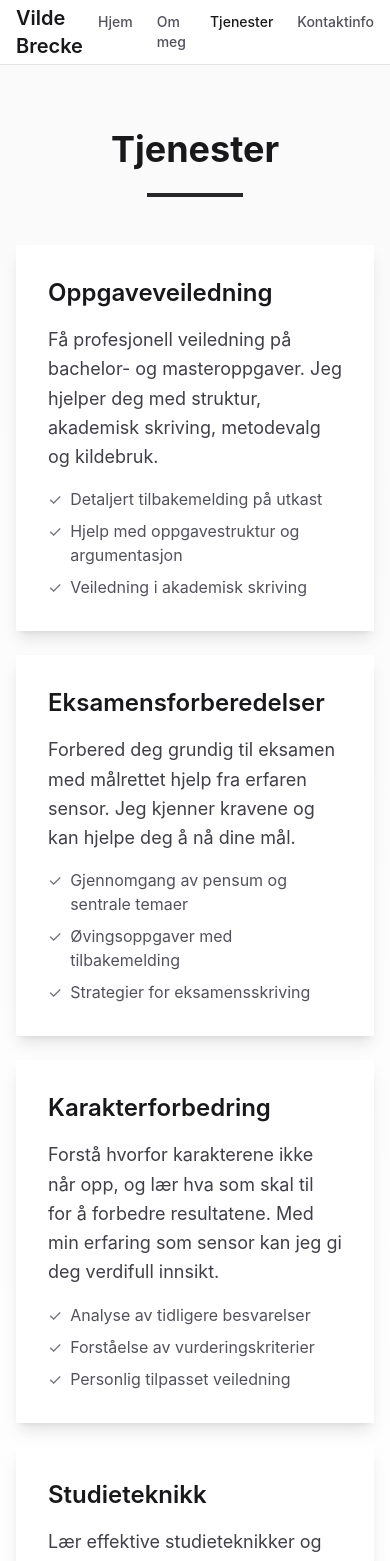
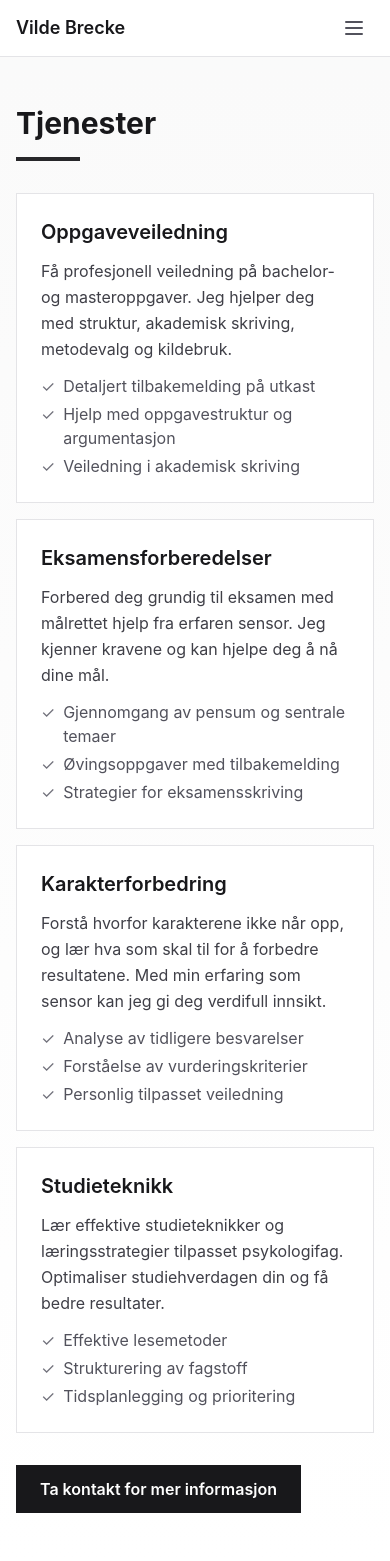
Before and after one commit to lukketsvane/vilde.iverfinne.no, a Next.js app: page /tjenester in a window 390 px wide. Shown: the top 1561 px of the page. Built offline with nearby package versions, Linux system fonts and the light colour scheme.

Commit message:
Add mobile hamburger menu, remove shadows, left-align text, scale down elements, add PWA support
Co-authored-by: lukketsvane <41840333+lukketsvane@users.noreply.github.com>

```diff
--- a/app/components/Navigation.tsx
+++ b/app/components/Navigation.tsx
@@ -2,9 +2,11 @@
 
 import Link from 'next/link';
 import { usePathname } from 'next/navigation';
+import { useState } from 'react';
 
 export default function Navigation() {
   const pathname = usePathname();
+  const [isOpen, setIsOpen] = useState(false);
 
   const navItems = [
     { href: '/', label: 'Hjem' },
@@ -16,11 +18,13 @@ export default function Navigation() {
   return (
     <nav className="bg-white border-b border-zinc-200">
       <div className="max-w-6xl mx-auto px-4 sm:px-6 lg:px-8">
-        <div className="flex justify-between items-center h-16">
-          <Link href="/" className="text-xl font-semibold text-zinc-900">
+        <div className="flex justify-between items-center h-14">
+          <Link href="/" className="text-lg font-semibold text-zinc-900">
             Vilde Brecke
           </Link>
-          <div className="flex gap-6">
+
+          {/* Desktop navigation */}
+          <div className="hidden md:flex gap-6">
             {navItems.map((item) => (
               <Link
                 key={item.href}
@@ -35,7 +39,57 @@ export default function Navigation() {
               </Link>
             ))}
           </div>
+
+          {/* Hamburger button */}
+          <button
+            onClick={() => setIsOpen(!isOpen)}
+            className="md:hidden p-2 text-zinc-600 hover:text-zinc-900"
+            aria-label="Meny"
+          >
+            <svg
+              className="w-6 h-6"
+              fill="none"
+              stroke="currentColor"
+              viewBox="0 0 24 24"
+            >
+              {isOpen ? (
+                <path
+                  strokeLinecap="round"
+                  strokeLinejoin="round"
+                  strokeWidth={2}
+                  d="M6 18L18 6M6 6l12 12"
+                />
+              ) : (
+                <path
+                  strokeLinecap="round"
+                  strokeLinejoin="round"
+                  strokeWidth={2}
+                  d="M4 6h16M4 12h16M4 18h16"
+                />
+              )}
+            </svg>
+          </button>
         </div>
+
+        {/* Mobile navigation */}
+        {isOpen && (
+          <div className="md:hidden border-t border-zinc-200 py-2">
+            {navItems.map((item) => (
+              <Link
+                key={item.href}
+                href={item.href}
+                onClick={() => setIsOpen(false)}
+                className={`block py-2 text-sm font-medium transition-colors hover:text-zinc-900 ${
+                  pathname === item.href
+                    ? 'text-zinc-900'
+                    : 'text-zinc-600'
+                }`}
+              >
+                {item.label}
+              </Link>
+            ))}
+          </div>
+        )}
       </div>
     </nav>
   );
--- a/app/kontakt/page.tsx
+++ b/app/kontakt/page.tsx
@@ -1,45 +1,45 @@
 export default function Kontakt() {
   return (
     <main className="min-h-screen bg-gradient-to-b from-zinc-50 to-white">
-      <div className="max-w-4xl mx-auto px-4 sm:px-6 lg:px-8 py-16 sm:py-24">
-        <div className="text-center mb-12">
-          <h1 className="text-4xl sm:text-5xl font-bold text-zinc-900 mb-6">
+      <div className="max-w-3xl mx-auto px-4 sm:px-6 lg:px-8 py-12 sm:py-16">
+        <div className="mb-8">
+          <h1 className="text-3xl sm:text-4xl font-bold text-zinc-900 mb-4">
             Kontaktinfo
           </h1>
-          <div className="w-24 h-1 bg-zinc-800 mx-auto mb-8"></div>
+          <div className="w-16 h-1 bg-zinc-800 mb-6"></div>
         </div>
 
-        <div className="bg-white shadow-lg p-8 sm:p-12">
-          <div className="mb-8">
-            <h2 className="text-2xl font-semibold text-zinc-900 mb-6">
+        <div className="bg-white border border-zinc-200 p-6 sm:p-8">
+          <div className="mb-6">
+            <h2 className="text-xl font-semibold text-zinc-900 mb-4">
               Ta kontakt
             </h2>
-            <p className="text-lg text-zinc-700 leading-relaxed mb-8">
+            <p className="text-base text-zinc-700 leading-relaxed mb-6">
               Jeg ser frem til å høre fra deg! Ta gjerne kontakt for en uforpliktende samtale
               om hvordan jeg kan hjelpe deg med dine studier.
             </p>
           </div>
 
-          <div className="space-y-6">
-            <div className="border-l-4 border-zinc-800 pl-6 py-3">
-              <h3 className="text-lg font-semibold text-zinc-900 mb-2">
+          <div className="space-y-4">
+            <div className="border-l-4 border-zinc-800 pl-4 py-2">
+              <h3 className="text-base font-semibold text-zinc-900 mb-1">
                 E-post
               </h3>
               <a
                 href="mailto:vilde.brecke@gmail.com"
-                className="text-xl text-zinc-700 hover:text-zinc-900 transition-colors"
+                className="text-lg text-zinc-700 hover:text-zinc-900 transition-colors"
               >
                 vilde.brecke@gmail.com
               </a>
             </div>
 
-            <div className="border-l-4 border-zinc-800 pl-6 py-3">
-              <h3 className="text-lg font-semibold text-zinc-900 mb-2">
+            <div className="border-l-4 border-zinc-800 pl-4 py-2">
+              <h3 className="text-base font-semibold text-zinc-900 mb-1">
                 Telefon
               </h3>
               <a
                 href="tel:+47XXXXXXXX"
-                className="text-xl text-zinc-700 hover:text-zinc-900 transition-colors"
+                className="text-lg text-zinc-700 hover:text-zinc-900 transition-colors"
               >
                 +47 XXX XX XXX
               </a>
@@ -48,8 +48,8 @@ export default function Kontakt() {
               </p>
             </div>
 
-            <div className="border-l-4 border-zinc-800 pl-6 py-3">
-              <h3 className="text-lg font-semibold text-zinc-900 mb-2">
+            <div className="border-l-4 border-zinc-800 pl-4 py-2">
+              <h3 className="text-base font-semibold text-zinc-900 mb-1">
                 Responstid
               </h3>
               <p className="text-zinc-700">
@@ -58,14 +58,14 @@ export default function Kontakt() {
             </div>
           </div>
 
-          <div className="mt-10 p-6 bg-zinc-100">
-            <h3 className="text-lg font-semibold text-zinc-900 mb-3">
+          <div className="mt-8 p-4 bg-zinc-100">
+            <h3 className="text-base font-semibold text-zinc-900 mb-2">
               Når du tar kontakt
             </h3>
-            <p className="text-zinc-700 mb-3">
+            <p className="text-zinc-700 mb-2">
               Fortell gjerne litt om:
             </p>
-            <ul className="space-y-2 text-zinc-700">
+            <ul className="space-y-1 text-zinc-700">
               <li className="flex items-start">
                 <span className="text-zinc-500 mr-2">•</span>
                 <span>Hva du studerer og på hvilket nivå</span>
--- a/app/layout.tsx
+++ b/app/layout.tsx
@@ -1,10 +1,23 @@
-import type { Metadata } from "next";
+import type { Metadata, Viewport } from "next";
 import "./globals.css";
 import Navigation from "./components/Navigation";
 
 export const metadata: Metadata = {
   title: "Vilde Brecke - Psykologhjelp for studenter",
   description: "Få veiledning og tilbakemelding på oppgaver, eksamensforberedelser og karakterforbedring fra ph.d. i psykologi med sensor-erfaring",
+  manifest: "/manifest.json",
+  appleWebApp: {
+    capable: true,
+    statusBarStyle: "default",
+    title: "Vilde Brecke",
+  },
+};
+
+export const viewport: Viewport = {
+  width: "device-width",
+  initialScale: 1,
+  maximumScale: 1,
+  themeColor: "#18181b",
 };
 
 export default function RootLayout({
@@ -14,6 +27,10 @@ export default function RootLayout({
 }>) {
   return (
     <html lang="no">
+      <head>
+        <link rel="icon" href="/icon-192.svg" type="image/svg+xml" />
+        <link rel="apple-touch-icon" href="/icon-192.svg" />
+      </head>
       <body className="antialiased">
         <Navigation />
         {children}
--- a/app/om-meg/page.tsx
+++ b/app/om-meg/page.tsx
@@ -1,29 +1,29 @@
 export default function OmMeg() {
   return (
     <main className="min-h-screen bg-gradient-to-b from-zinc-50 to-white">
-      <div className="max-w-4xl mx-auto px-4 sm:px-6 lg:px-8 py-16 sm:py-24">
-        <div className="text-center mb-12">
-          <h1 className="text-4xl sm:text-5xl font-bold text-zinc-900 mb-6">
+      <div className="max-w-3xl mx-auto px-4 sm:px-6 lg:px-8 py-12 sm:py-16">
+        <div className="mb-8">
+          <h1 className="text-3xl sm:text-4xl font-bold text-zinc-900 mb-4">
             Om meg
           </h1>
-          <div className="w-24 h-1 bg-zinc-800 mx-auto mb-8"></div>
+          <div className="w-16 h-1 bg-zinc-800 mb-6"></div>
         </div>
 
-        <div className="bg-white shadow-lg p-8 sm:p-12">
-          <div className="mb-8">
-            <h2 className="text-2xl font-semibold text-zinc-900 mb-4">
+        <div className="bg-white border border-zinc-200 p-6 sm:p-8">
+          <div className="mb-6">
+            <h2 className="text-xl font-semibold text-zinc-900 mb-3">
               Vilde Brecke
             </h2>
-            <p className="text-lg text-zinc-700 leading-relaxed mb-4">
+            <p className="text-base text-zinc-700 leading-relaxed mb-3">
               Ph.d. i psykologi med solid erfaring innen undervisning, veiledning og sensurering.
             </p>
           </div>
 
-          <div className="mb-8">
-            <h3 className="text-xl font-semibold text-zinc-900 mb-3">
+          <div className="mb-6">
+            <h3 className="text-lg font-semibold text-zinc-900 mb-2">
               Utdanning
             </h3>
-            <ul className="space-y-3 text-zinc-700">
+            <ul className="space-y-2 text-zinc-700">
               <li className="flex items-start">
                 <span className="text-zinc-500 mr-2">•</span>
                 <span>Ph.d. i psykologi</span>
@@ -35,11 +35,11 @@ export default function OmMeg() {
             </ul>
           </div>
 
-          <div className="mb-8">
-            <h3 className="text-xl font-semibold text-zinc-900 mb-3">
+          <div className="mb-6">
+            <h3 className="text-lg font-semibold text-zinc-900 mb-2">
               Erfaring
             </h3>
-            <ul className="space-y-3 text-zinc-700">
+            <ul className="space-y-2 text-zinc-700">
               <li className="flex items-start">
                 <span className="text-zinc-500 mr-2">•</span>
                 <span>Flere års erfaring som sensor på universitets- og høyskolenivå</span>
@@ -56,10 +56,10 @@ export default function OmMeg() {
           </div>
 
           <div>
-            <h3 className="text-xl font-semibold text-zinc-900 mb-3">
+            <h3 className="text-lg font-semibold text-zinc-900 mb-2">
               Kompetanse
             </h3>
-            <ul className="space-y-3 text-zinc-700">
+            <ul className="space-y-2 text-zinc-700">
               <li className="flex items-start">
                 <span className="text-zinc-500 mr-2">•</span>
                 <span>Karakterforbedring og eksamensoppfølging</span>
--- a/app/page.tsx
+++ b/app/page.tsx
@@ -1,44 +1,44 @@
 export default function Home() {
   return (
     <main className="min-h-screen bg-gradient-to-b from-zinc-50 to-white">
-      <div className="max-w-4xl mx-auto px-4 sm:px-6 lg:px-8 py-16 sm:py-24">
-        <div className="text-center mb-12">
-          <h1 className="text-4xl sm:text-5xl font-bold text-zinc-900 mb-6">
+      <div className="max-w-3xl mx-auto px-4 sm:px-6 lg:px-8 py-12 sm:py-16">
+        <div className="mb-8">
+          <h1 className="text-3xl sm:text-4xl font-bold text-zinc-900 mb-4">
             Velkommen
           </h1>
-          <div className="w-24 h-1 bg-zinc-800 mx-auto mb-8"></div>
+          <div className="w-16 h-1 bg-zinc-800 mb-6"></div>
         </div>
 
-        <div className="bg-white shadow-lg p-8 sm:p-12">
-          <p className="text-lg sm:text-xl leading-relaxed text-zinc-700 mb-6">
+        <div className="bg-white border border-zinc-200 p-6 sm:p-8">
+          <p className="text-base sm:text-lg leading-relaxed text-zinc-700 mb-4">
             Er du student i psykologifag og synes det vanskelig å forstå hvorfor karakterene ikke når opp?
           </p>
 
-          <p className="text-lg sm:text-xl leading-relaxed text-zinc-700 mb-6">
+          <p className="text-base sm:text-lg leading-relaxed text-zinc-700 mb-4">
             Har du en oppgave du gjerne skulle hatt ekstra veiledning og tilbakemelding på?
           </p>
 
-          <p className="text-lg sm:text-xl leading-relaxed text-zinc-700 mb-8">
+          <p className="text-base sm:text-lg leading-relaxed text-zinc-700 mb-6">
             Trenger du hjelp til eksamensforberedelser?
           </p>
 
-          <div className="border-l-4 border-zinc-800 pl-6 py-2">
-            <p className="text-xl sm:text-2xl font-semibold text-zinc-900 mb-2">
+          <div className="border-l-4 border-zinc-800 pl-4 py-2">
+            <p className="text-lg sm:text-xl font-semibold text-zinc-900 mb-1">
               Jeg vil gjerne bistå deg
             </p>
-            <p className="text-lg text-zinc-600">
+            <p className="text-base text-zinc-600">
               - Vilde
             </p>
-            <p className="text-sm text-zinc-500 mt-2">
+            <p className="text-sm text-zinc-500 mt-1">
               Ph.d. i psykologi med flere års erfaring som sensor
             </p>
           </div>
         </div>
 
-        <div className="mt-12 text-center">
+        <div className="mt-8">
           <a
             href="/kontakt"
-            className="inline-block bg-zinc-900 text-white px-8 py-4 font-semibold text-lg hover:bg-zinc-800 transition-colors"
+            className="inline-block bg-zinc-900 text-white px-6 py-3 font-semibold text-base hover:bg-zinc-800 transition-colors"
           >
             Ta kontakt
           </a>
--- a/app/tjenester/page.tsx
+++ b/app/tjenester/page.tsx
@@ -1,24 +1,24 @@
 export default function Tjenester() {
   return (
     <main className="min-h-screen bg-gradient-to-b from-zinc-50 to-white">
-      <div className="max-w-4xl mx-auto px-4 sm:px-6 lg:px-8 py-16 sm:py-24">
-        <div className="text-center mb-12">
-          <h1 className="text-4xl sm:text-5xl font-bold text-zinc-900 mb-6">
+      <div className="max-w-3xl mx-auto px-4 sm:px-6 lg:px-8 py-12 sm:py-16">
+        <div className="mb-8">
+          <h1 className="text-3xl sm:text-4xl font-bold text-zinc-900 mb-4">
             Tjenester
           </h1>
-          <div className="w-24 h-1 bg-zinc-800 mx-auto mb-8"></div>
+          <div className="w-16 h-1 bg-zinc-800 mb-6"></div>
         </div>
 
-        <div className="space-y-6">
-          <div className="bg-white shadow-lg p-8 sm:p-10">
-            <h2 className="text-2xl font-semibold text-zinc-900 mb-4">
+        <div className="space-y-4">
+          <div className="bg-white border border-zinc-200 p-6 sm:p-8">
+            <h2 className="text-xl font-semibold text-zinc-900 mb-3">
               Oppgaveveiledning
             </h2>
-            <p className="text-lg text-zinc-700 leading-relaxed mb-4">
+            <p className="text-base text-zinc-700 leading-relaxed mb-3">
               Få profesjonell veiledning på bachelor- og masteroppgaver. Jeg hjelper deg med struktur,
               akademisk skriving, metodevalg og kildebruk.
             </p>
-            <ul className="space-y-2 text-zinc-600">
+            <ul className="space-y-1 text-zinc-600">
               <li className="flex items-start">
                 <span className="text-zinc-500 mr-2">✓</span>
                 <span>Detaljert tilbakemelding på utkast</span>
@@ -34,15 +34,15 @@ export default function Tjenester() {
             </ul>
           </div>
 
-          <div className="bg-white shadow-lg p-8 sm:p-10">
-            <h2 className="text-2xl font-semibold text-zinc-900 mb-4">
+          <div className="bg-white border border-zinc-200 p-6 sm:p-8">
+            <h2 className="text-xl font-semibold text-zinc-900 mb-3">
               Eksamensforberedelser
             </h2>
-            <p className="text-lg text-zinc-700 leading-relaxed mb-4">
+            <p className="text-base text-zinc-700 leading-relaxed mb-3">
               Forbered deg grundig til eksamen med målrettet hjelp fra erfaren sensor.
               Jeg kjenner kravene og kan hjelpe deg å nå dine mål.
             </p>
-            <ul className="space-y-2 text-zinc-600">
+            <ul className="space-y-1 text-zinc-600">
               <li className="flex items-start">
                 <span className="text-zinc-500 mr-2">✓</span>
                 <span>Gjennomgang av pensum og sentrale temaer</span>
@@ -58,15 +58,15 @@ export default function Tjenester() {
             </ul>
           </div>
 
-          <div className="bg-white shadow-lg p-8 sm:p-10">
-            <h2 className="text-2xl font-semibold text-zinc-900 mb-4">
+          <div className="bg-white border border-zinc-200 p-6 sm:p-8">
+            <h2 className="text-xl font-semibold text-zinc-900 mb-3">
               Karakterforbedring
             </h2>
-            <p className="text-lg text-zinc-700 leading-relaxed mb-4">
+            <p className="text-base text-zinc-700 leading-relaxed mb-3">
               Forstå hvorfor karakterene ikke når opp, og lær hva som skal til for å forbedre resultatene.
               Med min erfaring som sensor kan jeg gi deg verdifull innsikt.
             </p>
-            <ul className="space-y-2 text-zinc-600">
+            <ul className="space-y-1 text-zinc-600">
               <li className="flex items-start">
                 <span className="text-zinc-500 mr-2">✓</span>
                 <span>Analyse av tidligere besvarelser</span>
@@ -82,15 +82,15 @@ export default function Tjenester() {
             </ul>
           </div>
 
-          <div className="bg-white shadow-lg p-8 sm:p-10">
-            <h2 className="text-2xl font-semibold text-zinc-900 mb-4">
+          <div className="bg-white border border-zinc-200 p-6 sm:p-8">
+            <h2 className="text-xl font-semibold text-zinc-900 mb-3">
               Studieteknikk
             </h2>
-            <p className="text-lg text-zinc-700 leading-relaxed mb-4">
+            <p className="text-base text-zinc-700 leading-relaxed mb-3">
               Lær effektive studieteknikker og læringsstrategier tilpasset psykologifag.
               Optimaliser studiehverdagen din og få bedre resultater.
             </p>
-            <ul className="space-y-2 text-zinc-600">
+            <ul className="space-y-1 text-zinc-600">
               <li className="flex items-start">
                 <span className="text-zinc-500 mr-2">✓</span>
                 <span>Effektive lesemetoder</span>
@@ -107,10 +107,10 @@ export default function Tjenester() {
           </div>
         </div>
 
-        <div className="mt-12 text-center">
+        <div className="mt-8">
           <a
             href="/kontakt"
-            className="inline-block bg-zinc-900 text-white px-8 py-4 font-semibold text-lg hover:bg-zinc-800 transition-colors"
+            className="inline-block bg-zinc-900 text-white px-6 py-3 font-semibold text-base hover:bg-zinc-800 transition-colors"
           >
             Ta kontakt for mer informasjon
           </a>
```
Also changed, not shown: public/icon-192.svg (added), public/icon-512.svg (added), public/manifest.json (added).
